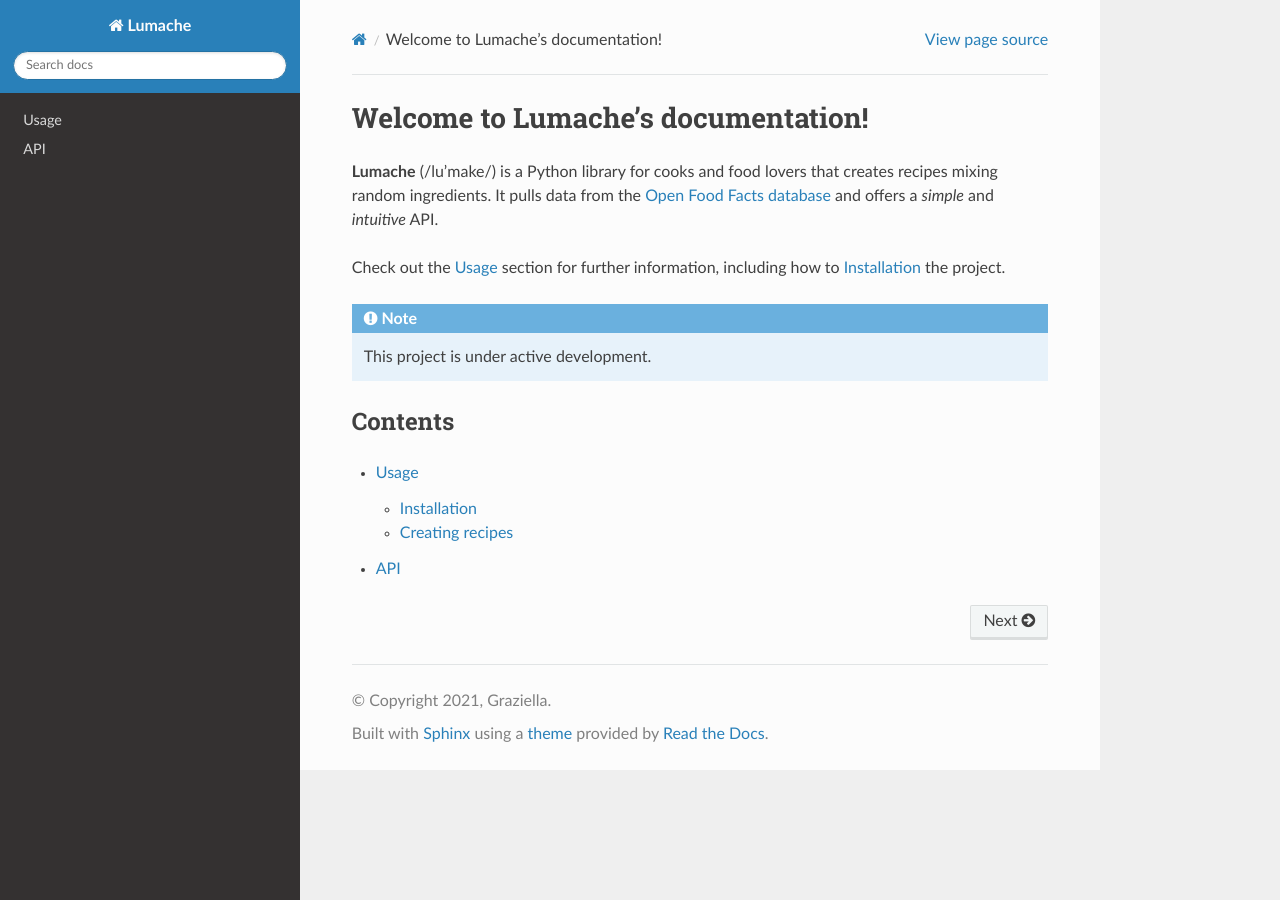
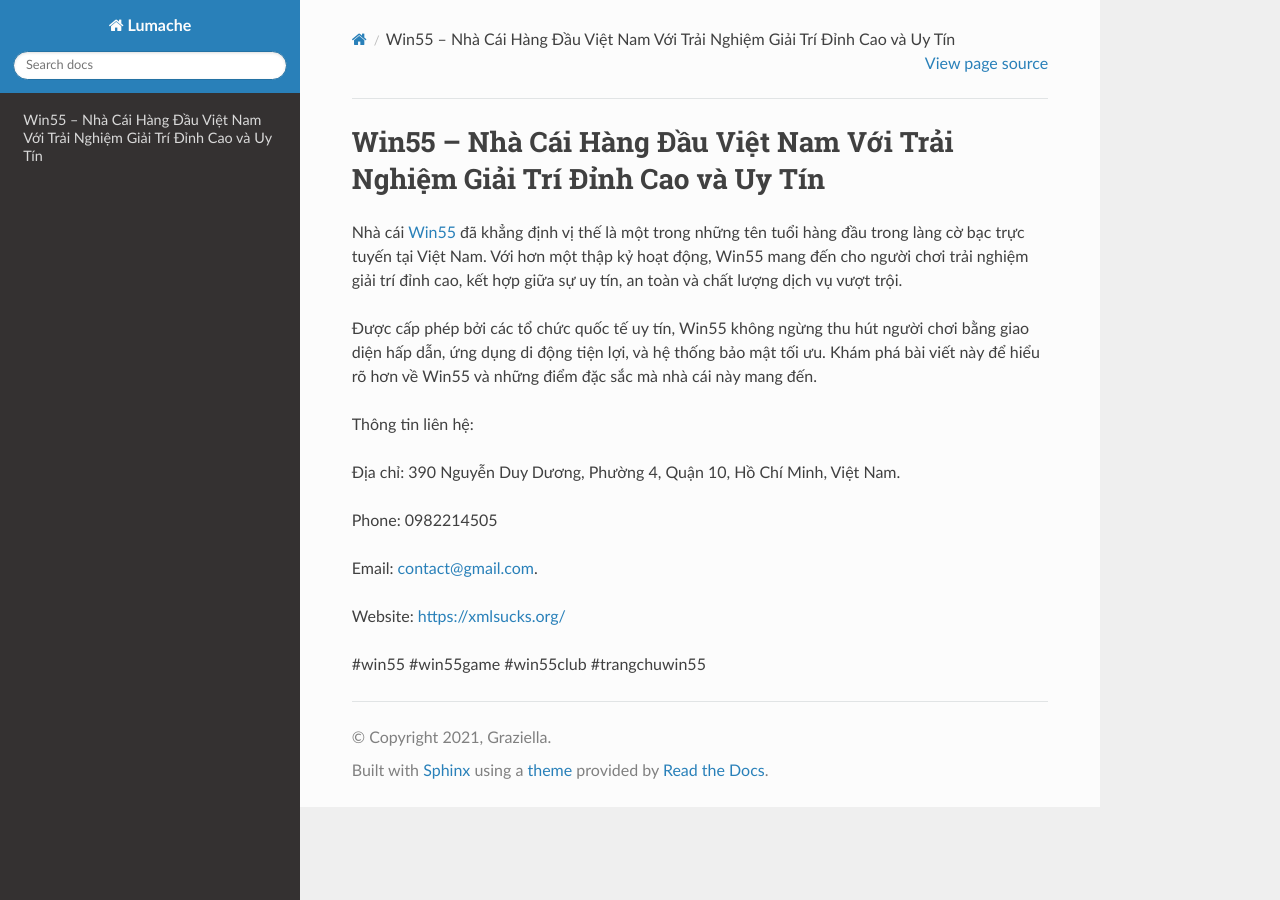
Before and after one commit to antonniotrombeta/xmlsucksorg, a Sphinx documentation site: the page built from docs/source/index.rst, in a window 1280 px wide. Built offline with Sphinx 7.4.7 and the Read the Docs theme 3.1.0, drawn with Linux system fonts in a browser that asks for light colours.

Commit message:
Update index.rst

```diff
--- a/docs/source/index.rst
+++ b/docs/source/index.rst
@@ -1,22 +1,18 @@
-Welcome to Lumache's documentation!
+Win55 – Nhà Cái Hàng Đầu Việt Nam Với Trải Nghiệm Giải Trí Đỉnh Cao và Uy Tín
 ===================================
 
-**Lumache** (/lu'make/) is a Python library for cooks and food lovers
-that creates recipes mixing random ingredients.
-It pulls data from the `Open Food Facts database <https://world.openfoodfacts.org/>`_
-and offers a *simple* and *intuitive* API.
+Nhà cái `Win55 <https://xmlsucks.org/>`_ đã khẳng định vị thế là một trong những tên tuổi hàng đầu trong làng cờ bạc trực tuyến tại Việt Nam. Với hơn một thập kỷ hoạt động, Win55 mang đến cho người chơi trải nghiệm giải trí đỉnh cao, kết hợp giữa sự uy tín, an toàn và chất lượng dịch vụ vượt trội.
 
-Check out the :doc:`usage` section for further information, including
-how to :ref:`installation` the project.
+Được cấp phép bởi các tổ chức quốc tế uy tín, Win55 không ngừng thu hút người chơi bằng giao diện hấp dẫn, ứng dụng di động tiện lợi, và hệ thống bảo mật tối ưu. Khám phá bài viết này để hiểu rõ hơn về Win55 và những điểm đặc sắc mà nhà cái này mang đến.
 
-.. note::
+Thông tin liên hệ:
 
-   This project is under active development.
+Địa chỉ: 390 Nguyễn Duy Dương, Phường 4, Quận 10, Hồ Chí Minh, Việt Nam.
 
-Contents
---------
+Phone: 0982214505
 
-.. toctree::
+Email: contact@gmail.com.
 
-   usage
-   api
+Website: https://xmlsucks.org/
+
+#win55 #win55game #win55club #trangchuwin55
```
